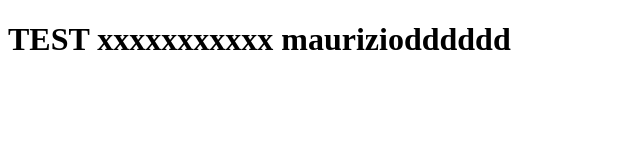
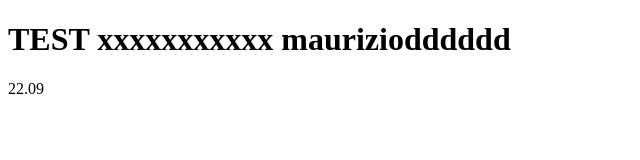
Before and after one commit to angdev70/test-ang-js, a plain HTML site: page index.html in a window 1280 px wide. Shown: the full height of the page, 0-640 px from the left. Drawn offline with Linux system fonts and the light colour scheme.

Commit message:
adeg 22.09

```diff
--- a/index.html
+++ b/index.html
@@ -6,6 +6,6 @@
   </head>
   <body>
     <h1>TEST xxxxxxxxxxx mauriziodddddd</h1>
-
+    22.09
   </body>
 </html>
```
